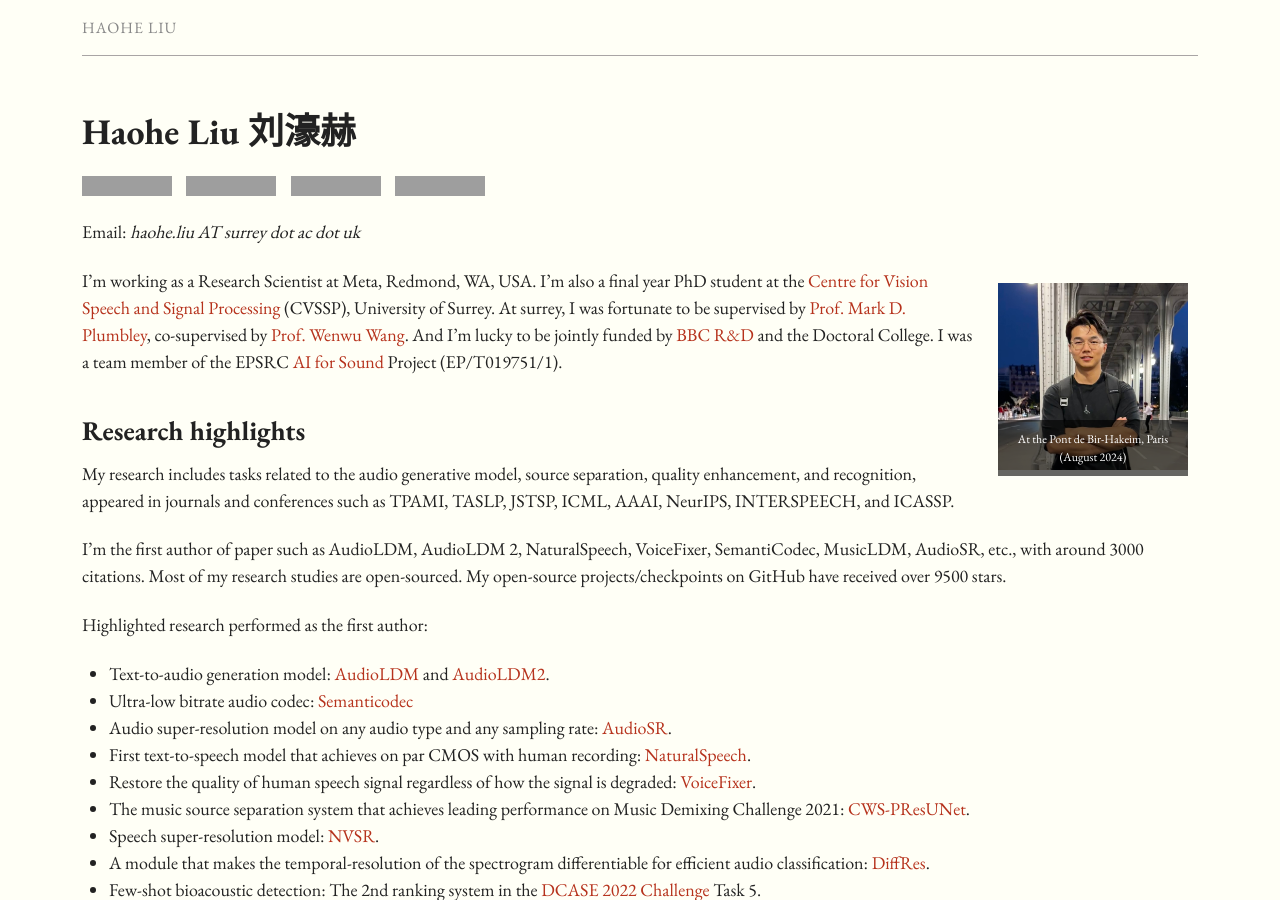
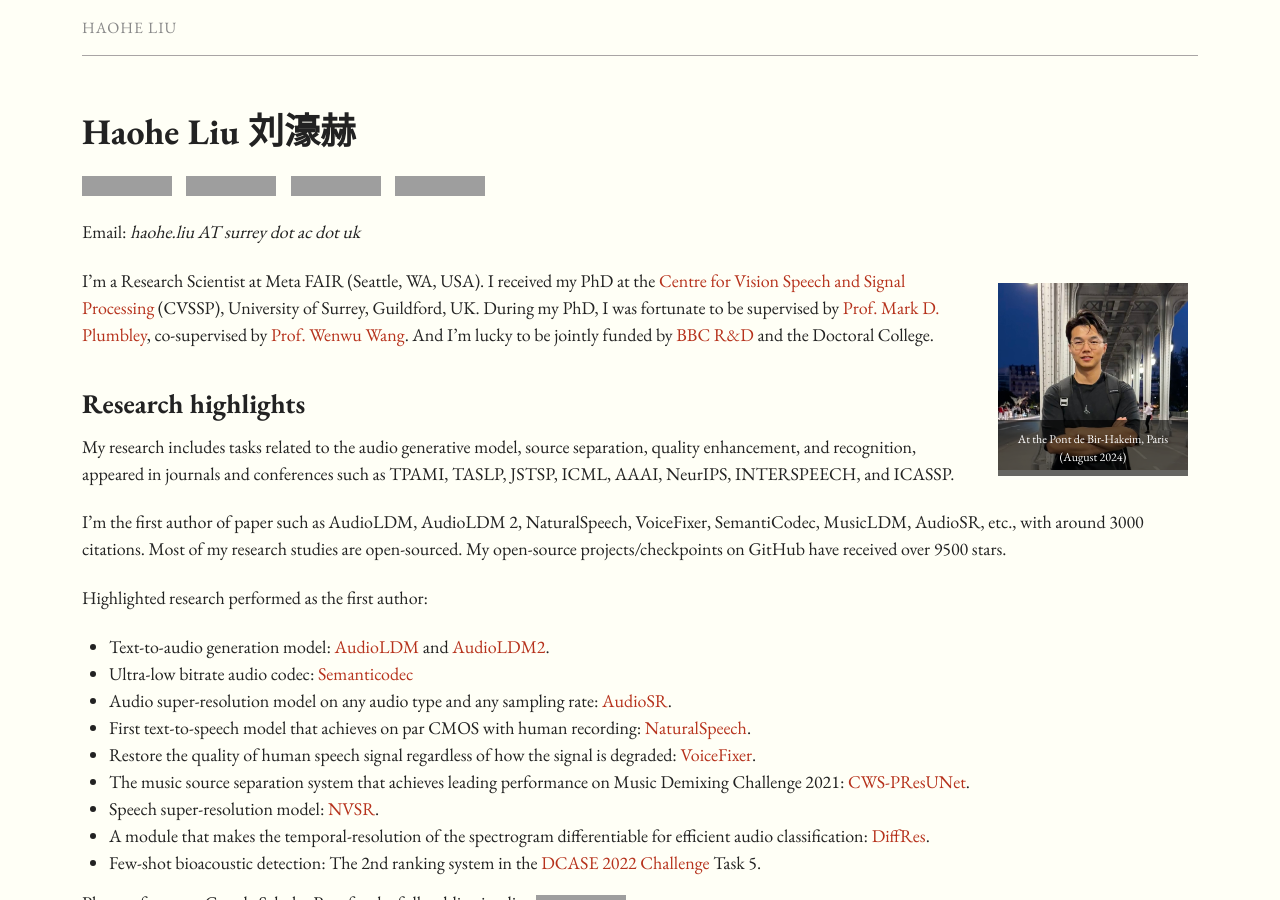
Before and after one commit to haoheliu/haoheliu.github.io, a Jekyll site: the page built from index.md, in a window 1280 px wide and 900 px high. Built offline with Jekyll 4.4.1, drawn with Linux system fonts in a browser that asks for light colours; comment, search, counter and statistics services are not loaded; grey boxes are pictures that could not be loaded.

Commit message:
Update index.md

```diff
--- a/index.md
+++ b/index.md
@@ -707,7 +707,7 @@ Email: *haohe.liu AT surrey dot ac dot uk*
 
 {% include image.html url="images/haohe_paris.jpg" caption="At the Pont de Bir-Hakeim, Paris (August 2024)" width="190px" align="right" %}
 
-I'm working as a Research Scientist at Meta, Redmond, WA, USA. I’m also a final year PhD student at the [Centre for Vision Speech and Signal Processing] (CVSSP), University of Surrey. At surrey, I was fortunate to be supervised by [Prof. Mark D. Plumbley], co-supervised by [Prof. Wenwu Wang]. And I’m lucky to be jointly funded by [BBC R&D] and the Doctoral College. I was a team member of the EPSRC [AI for Sound] Project (EP/T019751/1).
+I'm a Research Scientist at Meta FAIR (Seattle, WA, USA). I received my PhD at the [Centre for Vision Speech and Signal Processing] (CVSSP), University of Surrey, Guildford, UK. During my PhD, I was fortunate to be supervised by [Prof. Mark D. Plumbley], co-supervised by [Prof. Wenwu Wang]. And I’m lucky to be jointly funded by [BBC R&D] and the Doctoral College.
 
 <!-- In the CVSSP, I’m working as part of the [AI for Sound] project to develop new methods for automatic labelling of sound environments and events in broadcast audio, assisting production staff in finding and searching through content and helping the general public access archive content.  -->
 <!-- I’m also working closely with BBC R&D Audio Team on putting our audio recognition algorithms into production, such as generating machine tags in [BBC sound effect library]. -->
```
